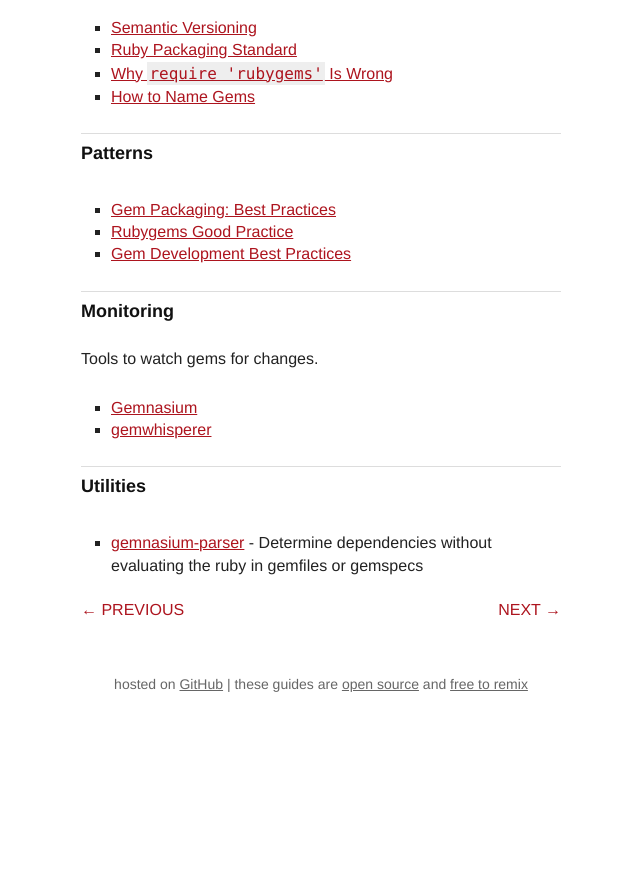
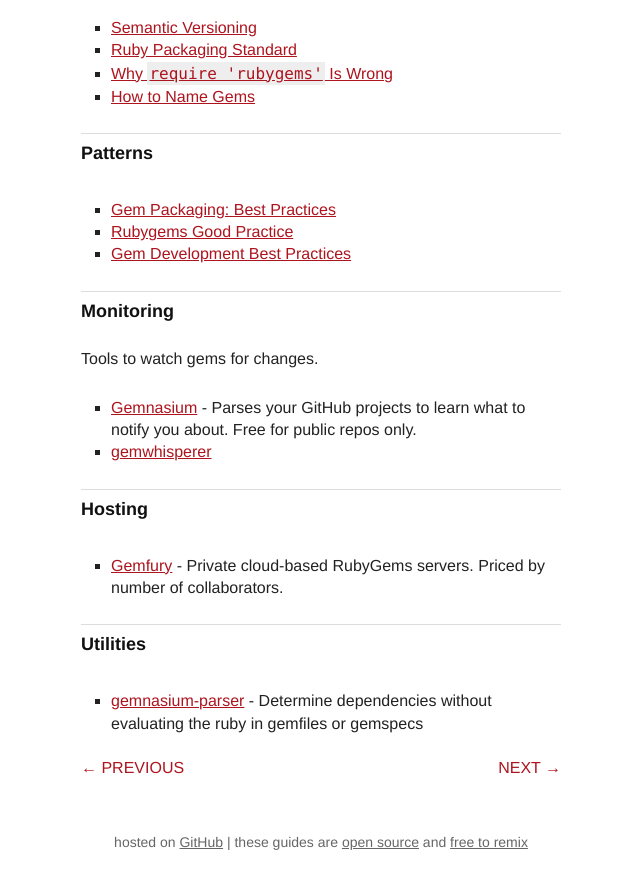
Before and after one commit to radar/guides, a Jekyll site: the page built from resources.md, in a window 1280 px wide and 900 px high, scrolled down 678 px. Shown: the top 889 px of the window, without its empty margins (319-959 px from the left). Built offline with Jekyll 4.4.1, drawn with Linux system fonts in a browser that asks for light colours; before the commit the page ends 1420 px from its top, so only the background shows below that.

Commit message:
Add Gemfury

```diff
--- a/resources.md
+++ b/resources.md
@@ -42,8 +42,13 @@ Monitoring
 
 Tools to watch gems for changes.
 
-* [Gemnasium](https://gemnasium.com/)
+* [Gemnasium](https://gemnasium.com/) - Parses your GitHub projects to learn what to notify you about. Free for public repos only.
 * [gemwhisperer](https://github.com/rubygems/gemwhisperer)
+
+Hosting
+-------
+
+* [Gemfury](http://www.gemfury.com/) - Private cloud-based RubyGems servers. Priced by number of collaborators.
 
 Utilities
 ---------
```
